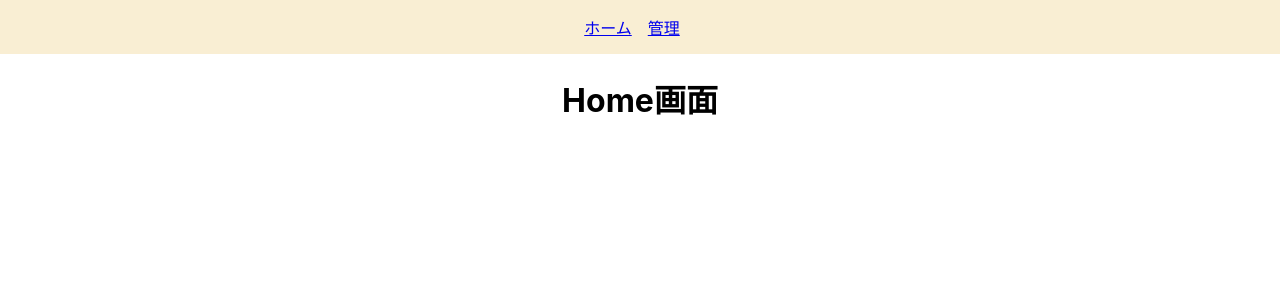
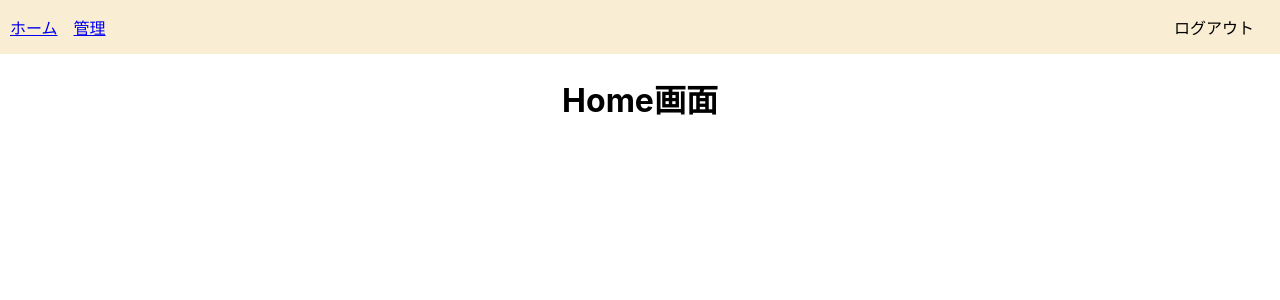
Before and after one commit to TakaShinoda/schedule, a React (Create React App) app: page / in a window 1280 px wide. Shown: the top 300 px of the page. Built offline with nearby package versions, Linux system fonts and the light colour scheme.

Commit message:
Add Link

```diff
--- a/src/components/Menu.jsx
+++ b/src/components/Menu.jsx
@@ -8,10 +8,14 @@ const Menu = () => {
         <div className="navbar-header">
         <Router>
                 <ul className="navbar">
-                    <li><Link to='/'>ホーム</Link></li>
-                    <li><Link to='./trello'>管理</Link></li>
+                    <div className="navbar-left">
+                        <li><Link to='/'>ホーム</Link></li>
+                        <li><Link to='./trello' onClick={()=>alert('hoge')}>管理</Link></li>
+                    </div>
+                    <div className="navbar-right">
+                        <li>ログアウト</li>
+                    </div>
                 </ul>
-
             <Switch>
                 <Route path='/' exact component={Home}/>
                 <Route path='/trello' exact component={Trello}/>
```
